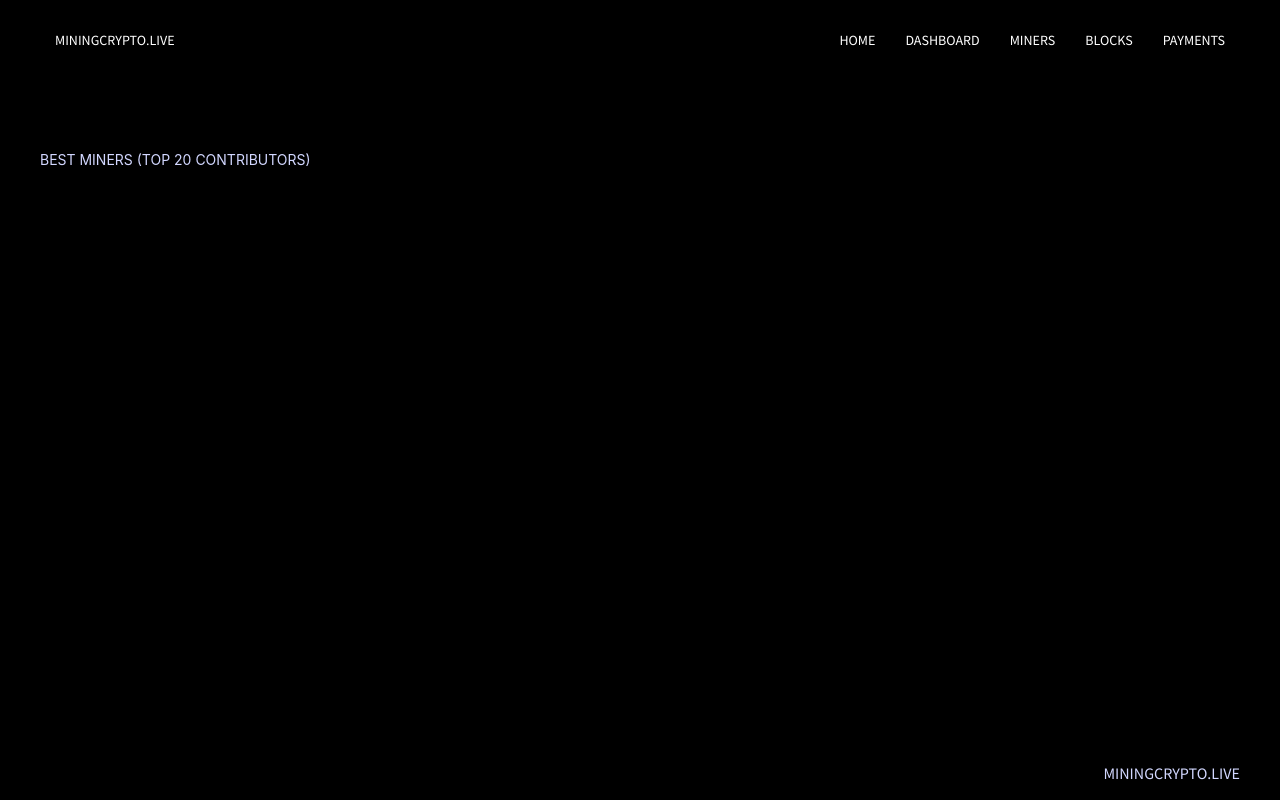
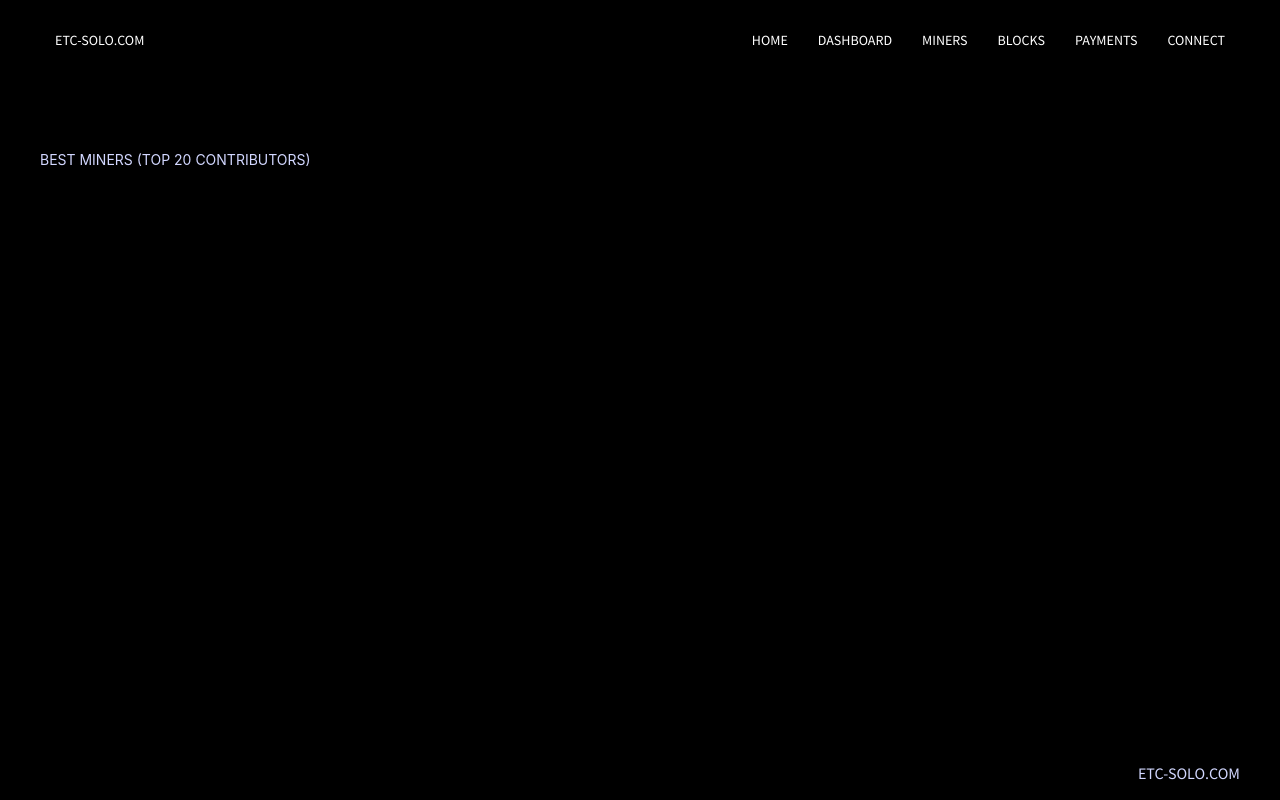
Before and after one commit to MiningCryptoLive/pool-ui, a plain HTML site: page miners.html in a window 1280 px wide. Drawn offline with nearby package versions, Linux system fonts and the light colour scheme; no server answers.

Commit message:
Update miners.html

```diff
--- a/miners.html
+++ b/miners.html
@@ -1,7 +1,7 @@
 <!DOCTYPE html>
 <html>
     <head>
-        <title>ExchangeCoin Mining Pool</title>
+        <title>ETC-SOLO.COM</title>
         <meta charset="utf-8">
         <meta name="viewport" content="width=device-width, initial-scale=1">
         <script src="https://code.jquery.com/jquery-1.12.4.js"></script>
@@ -20,7 +20,7 @@
                     <div class="uk-navbar-container uk-navbar-transparent" uk-navbar>
                         <div class="uk-navbar-left">
                             <ul class="uk-navbar-nav">
-                                <li><a href="index.html">MININGCRYPTO.LIVE</a></li>
+                                <li><a href="index.html">ETC-SOLO.COM</a></li>
                             </ul>
                         </div>
                         <div class="uk-navbar-right uk-visible@m">
@@ -30,6 +30,7 @@
                                 <li><a href="miners.html">Miners</a></li>
                                 <li><a href="blocks.html">Blocks</a></li>
                                 <li><a href="payments.html">Payments</a></li>
+                                <li><a href="connect.html">Connect</a></li>
                             </ul>
                         </div>
                          <div class="uk-navbar-right uk-hidden@m">
@@ -45,6 +46,7 @@
                                     <li><a href="miners.html">Miners</a></li>
                                     <li><a href="blocks.html">Blocks</a></li>
                                     <li><a href="payments.html">Payments</a></li>
+                                    <li><a href="connect.html">Connect</a></li>
                                 </ul>
                             </div>
                         </div>
@@ -61,7 +63,7 @@
         <div class="uk-position-bottom uk-position-fixed footer">
             <div class="uk-container">
                 <p>
-                <a href="index.html" target="_blank">MININGCRYPTO.LIVE</a></p>
+                <a href="index.html" target="_blank">ETC-SOLO.COM</a></p>
             </div>
         </div>
         <script src="js/miningcore-ui.js"></script>
```
